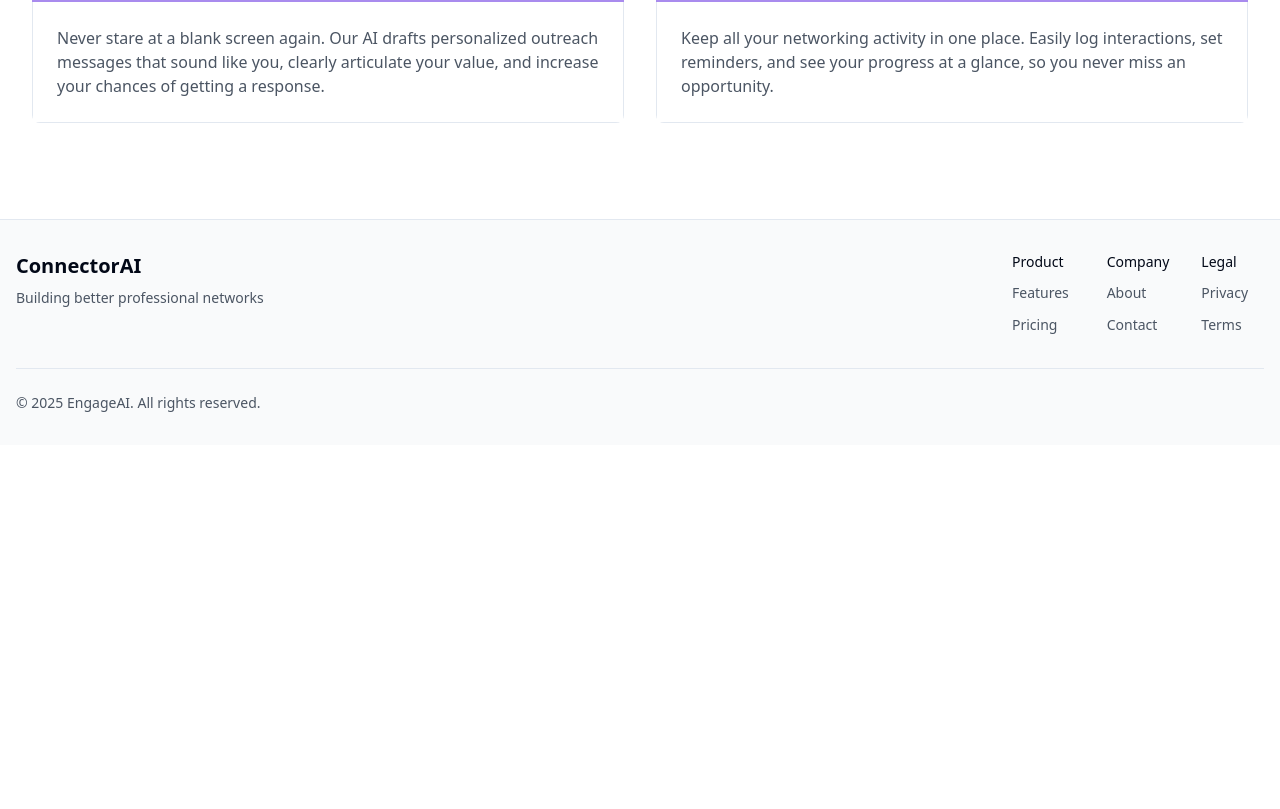
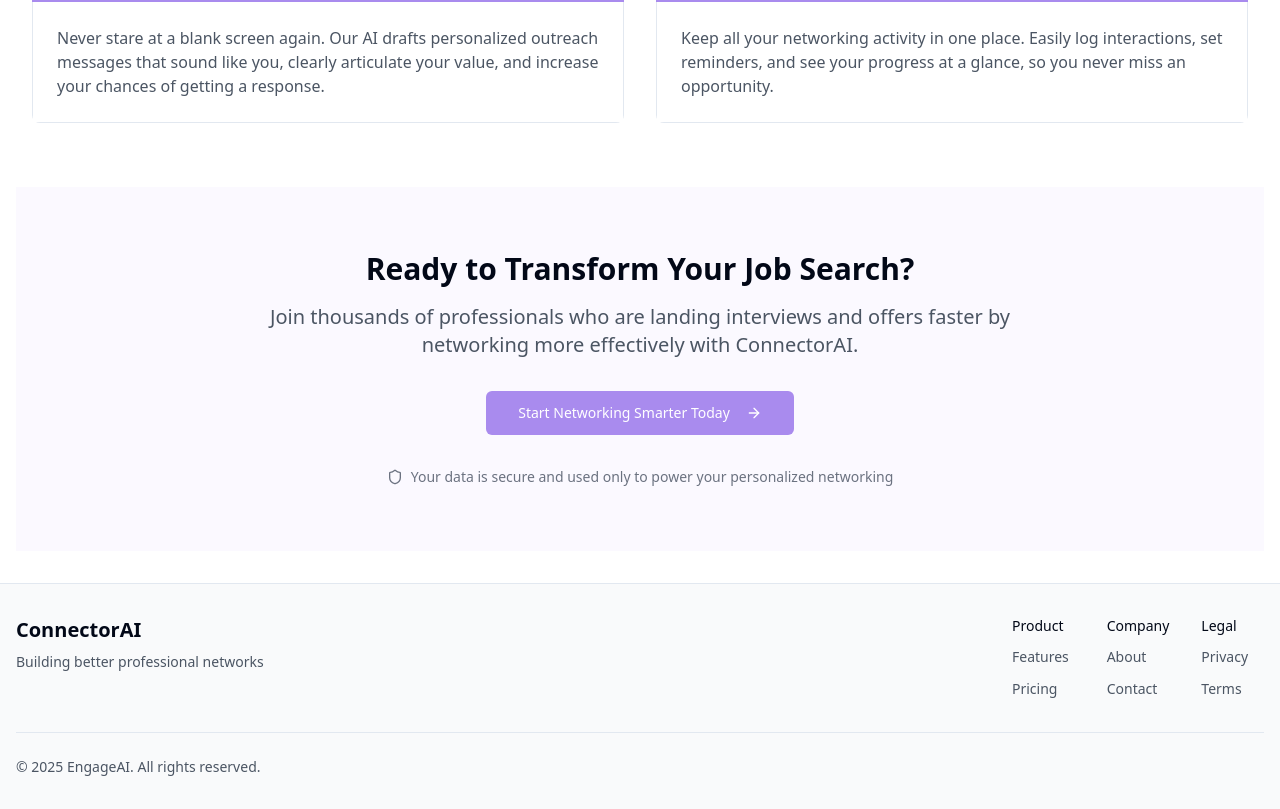
Before and after one commit to DrBeast/opener-studio, a React (Vite) app: page / in a window 1280 px wide. Shown: the part 2518-3327 px from the top of the page. Before the commit the page ends 2963 px from the top, so only its background shows below. Built offline with nearby package versions, Linux system fonts and the light colour scheme.

Commit message:
Reverted to commit df9754244739c3d7888824ade8f07531f9149e00

```diff
--- a/src/components/landing/CTASection.tsx
+++ b/src/components/landing/CTASection.tsx
@@ -1,11 +1,47 @@
+
 import { Link } from "react-router-dom";
 import { Button } from "@/components/ui/button";
 import { ArrowRight, Shield } from "lucide-react";
 import { useAuth } from "@/hooks/useAuth";
+
 const CTASection = () => {
-  const {
-    user
-  } = useAuth();
-  return;
+  const { user } = useAuth();
+
+  return (
+    <section className="py-16 bg-primary/5">
+      <div className="container mx-auto px-4 text-center">
+        <div className="max-w-3xl mx-auto">
+          <h2 className="text-3xl font-bold mb-4">Ready to Transform Your Job Search?</h2>
+          <p className="text-xl text-gray-600 mb-8">
+            Join thousands of professionals who are landing interviews and offers faster by networking more effectively with ConnectorAI.
+          </p>
+
+          <div className="flex flex-col sm:flex-row justify-center gap-4 mb-8">
+            {user ? (
+              <Button size="lg" asChild className="group">
+                <Link to="/profile">
+                  Go to Dashboard
+                  <ArrowRight className="ml-2 h-4 w-4 transition-transform group-hover:translate-x-1" />
+                </Link>
+              </Button>
+            ) : (
+              <Button size="lg" asChild className="group">
+                <Link to="/auth/signup">
+                  Start Networking Smarter Today
+                  <ArrowRight className="ml-2 h-4 w-4 transition-transform group-hover:translate-x-1" />
+                </Link>
+              </Button>
+            )}
+          </div>
+
+          <div className="flex items-center justify-center text-sm text-gray-500">
+            <Shield className="h-4 w-4 mr-2" />
+            <span>Your data is secure and used only to power your personalized networking</span>
+          </div>
+        </div>
+      </div>
+    </section>
+  );
 };
+
 export default CTASection;
```
